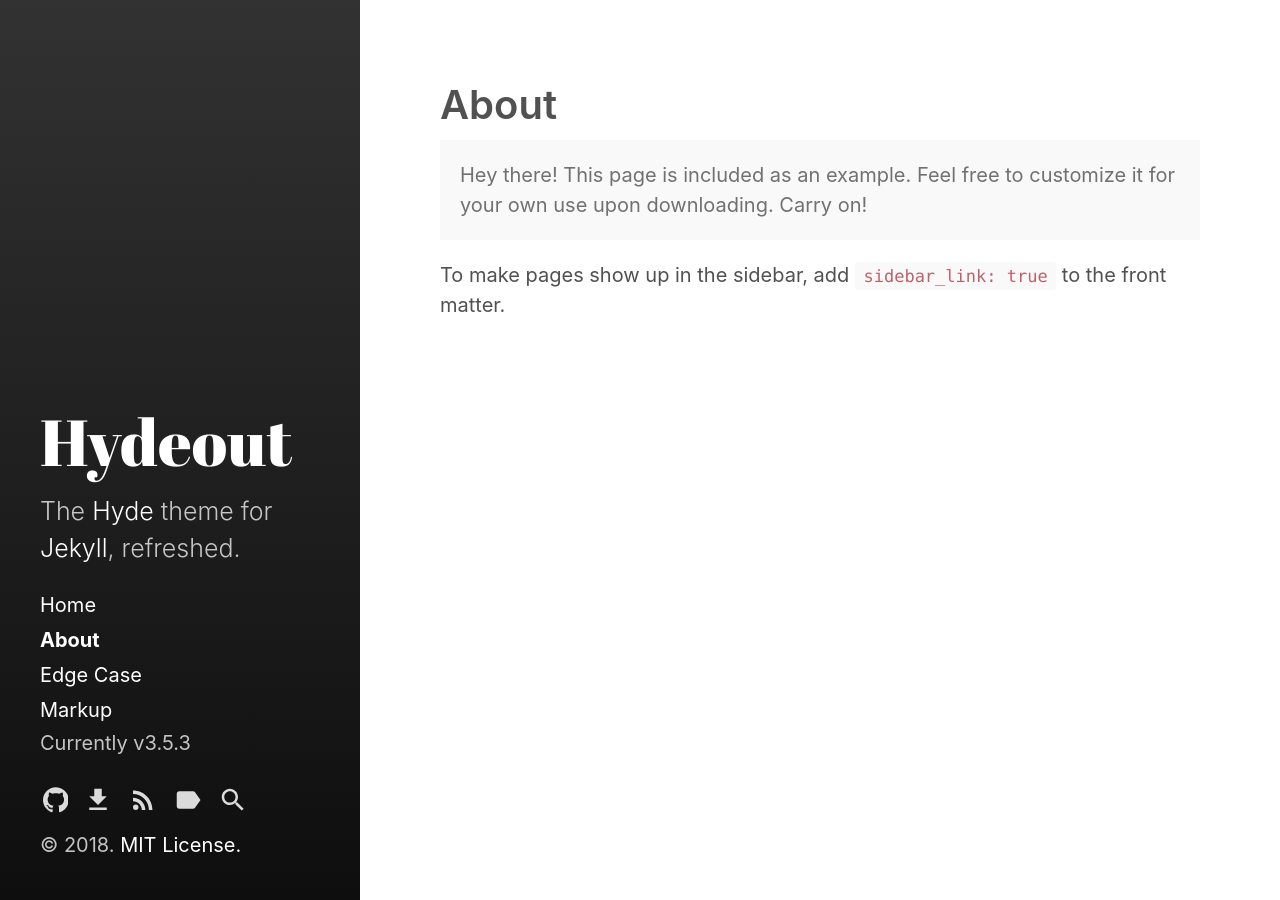
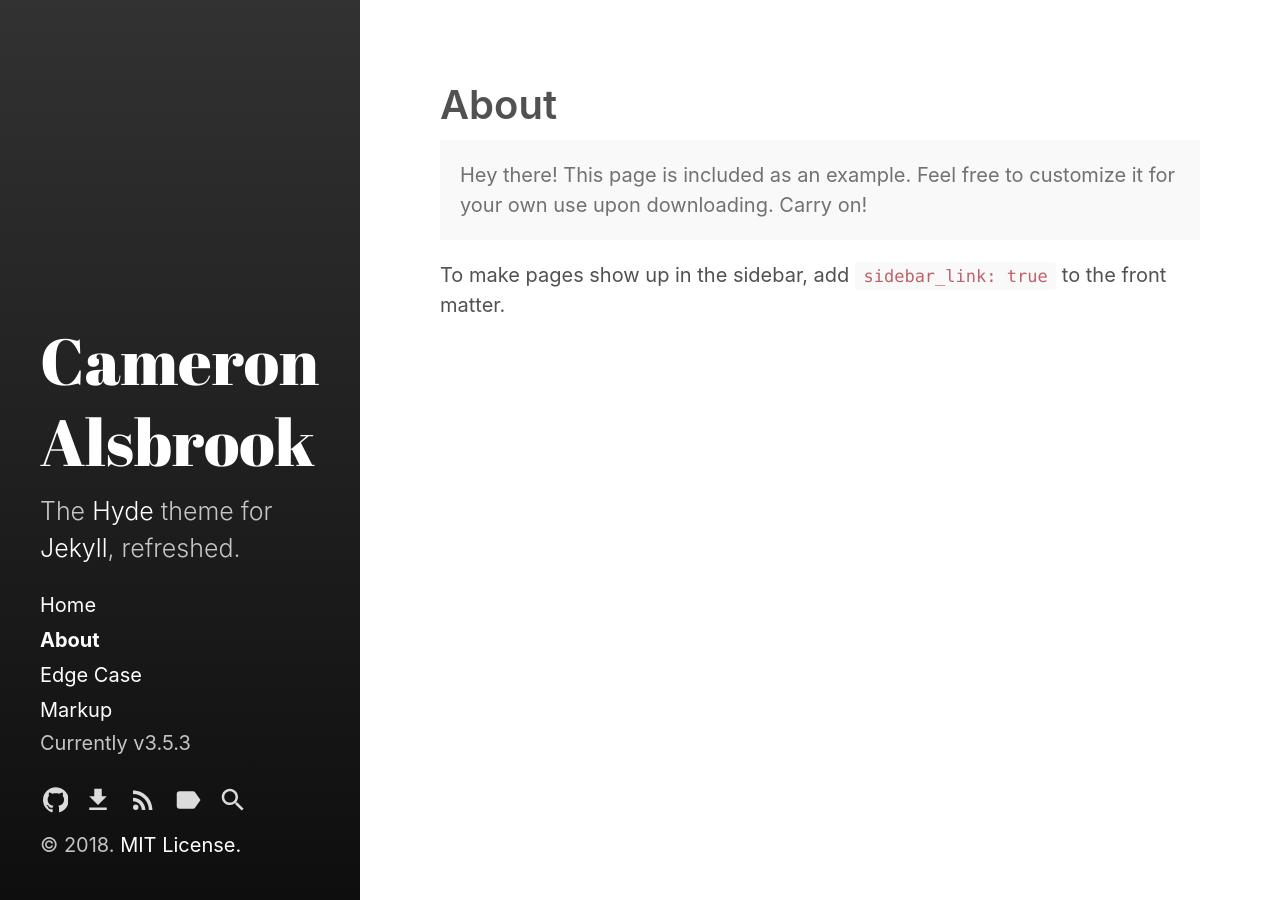
Before and after one commit to calsbrook/calsbrook.github.io, a Jekyll site: the page built from about.md, in a window 1280 px wide. Built offline with Jekyll 4.4.1, drawn with Linux system fonts in a browser that asks for light colours.

Commit message:
customization

```diff
--- a/_config.yml
+++ b/_config.yml
@@ -3,8 +3,8 @@
 highlighter:      rouge
 
 # Setup
-title:            Hydeout
-tagline:          'A Jekyll theme'
+title:            Cameron Alsbrook
+tagline:          ''
 description:      'The <a href="http://hyde.getpoole.com" target="_blank">Hyde</a> theme for <a href="http://jekyllrb.com" target="_blank">Jekyll</a>, refreshed.'
 url:              https://fongandrew.github.io/hydeout
 baseurl:          # the optional subpath of your site, e.g. "/blog"
@@ -14,8 +14,8 @@
                   # sidebar_blog_link below.
 
 author:
-  name:           'Andrew Fong'
-  url:            https://twitter.com/fongandrewc
+  name:           'Cameron Alsbrook'
+  url:            https://twitter.com/calsbrook
 
 paginate:         5
 # paginate_path:    '/page:num'
```
Also changed, not shown: _posts/2017-06-01-hello-hydeout.md (+1 -1 lines), Gemfile.lock (added), _screenshots/1.png (deleted), _screenshots/2.png (deleted), _screenshots/3.png (deleted).
